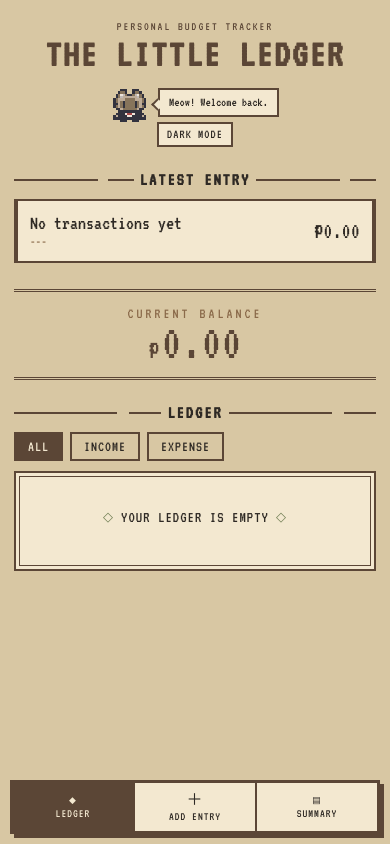
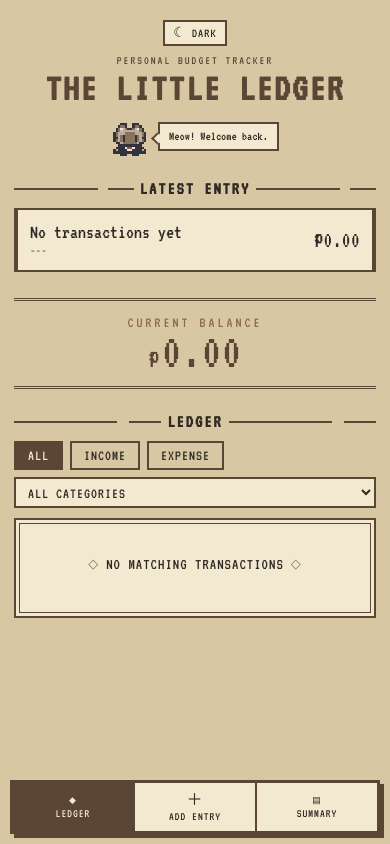
Before and after one commit to nae-rms/midterm-project-webdvt, a React (Vite) app: page / in a window 390 px wide. Built offline with nearby package versions, Linux system fonts and the light colour scheme.

Commit message:
add transaction filtering

```diff
--- a/src/pages/Dashboard.jsx
+++ b/src/pages/Dashboard.jsx
@@ -1,20 +1,25 @@
+import { useMemo, useState } from "react";
 import { Link } from "react-router-dom";
+import { useTheme } from "../context/ThemeContext";
 
 import CatOffice from "../components/CatOffice";
 import useTransactions from "../hooks/useTransactions";
-import { useTheme } from "../context/ThemeContext";
-
+import { categories } from "../data/categories";
 
 import "../styles/Dashboard.css";
 
 function Dashboard() {
   const { transactions } = useTransactions();
+  const { theme, toggleTheme } = useTheme();
+
+  const [typeFilter, setTypeFilter] = useState("all");
+  const [categoryFilter, setCategoryFilter] =
+    useState("all");
 
   const latestTransaction = transactions[0];
 
-  const { theme, toggleTheme } = useTheme();
-
-  const balance = transactions.reduce(
+  const balance = useMemo(() => {
+    return transactions.reduce(
       (total, transaction) => {
         if (transaction.type === "income") {
           return total + Number(transaction.amount);
@@ -24,11 +29,72 @@ function Dashboard() {
       },
       0
     );
+  }, [transactions]);
+
+  const availableCategories = useMemo(() => {
+    if (typeFilter === "income") {
+      return categories.income;
+    }
+
+    if (typeFilter === "expense") {
+      return categories.expense;
+    }
+
+    return [
+      ...new Set([
+        ...categories.income,
+        ...categories.expense,
+      ]),
+    ];
+  }, [typeFilter]);
+
+  const filteredTransactions = useMemo(() => {
+    return transactions.filter((transaction) => {
+      const matchesType =
+        typeFilter === "all" ||
+        transaction.type === typeFilter;
+
+      const matchesCategory =
+        categoryFilter === "all" ||
+        transaction.category === categoryFilter;
+
+      return matchesType && matchesCategory;
+    });
+  }, [
+    transactions,
+    typeFilter,
+    categoryFilter,
+  ]);
+
+  function handleTypeFilter(type) {
+    setTypeFilter(type);
+    setCategoryFilter("all");
+  }
+
+  function handleCategoryFilter(event) {
+    setCategoryFilter(event.target.value);
+  }
 
   return (
     <div className="dashboard">
+      <header className="dashboard-header">
+        <button
+          className="dashboard-theme-toggle"
+          onClick={toggleTheme}
+          aria-label={
+            theme === "light"
+              ? "Switch to dark mode"
+              : "Switch to light mode"
+          }
+        >
+          <span className="theme-icon">
+            {theme === "light" ? "☾" : "☀"}
+          </span>
 
-      <header className="dashboard-header">
+          <span>
+            {theme === "light" ? "DARK" : "LIGHT"}
+          </span>
+        </button>
 
         <p className="dashboard-subtitle">
           PERSONAL BUDGET TRACKER
@@ -37,19 +103,9 @@ function Dashboard() {
         <h1>THE LITTLE LEDGER</h1>
 
         <CatOffice />
-
-        <button
-          className="dashboard-theme-toggle"
-          onClick={toggleTheme}
-        >
-          {theme === "light" ? "DARK MODE": "LIGHT MODE"}
-        </button>
-
       </header>
 
-
       <section className="latest-section">
-
         <div className="section-heading">
           <span className="heading-decoration">
             ◆
@@ -62,15 +118,12 @@ function Dashboard() {
           </span>
         </div>
 
-
         {latestTransaction ? (
           <Link
             to={`/transaction/${latestTransaction.id}`}
             className="latest-entry"
           >
-
             <div className="entry-info">
-
               <p className="entry-title">
                 {latestTransaction.title}
               </p>
@@ -79,7 +132,6 @@ function Dashboard() {
                 {latestTransaction.category} ·{" "}
                 {latestTransaction.date}
               </p>
-
             </div>
 
             <p className="entry-amount">
@@ -93,13 +145,10 @@ function Dashboard() {
                 minimumFractionDigits: 2,
               })}
             </p>
-
           </Link>
         ) : (
           <div className="latest-entry">
-
             <div className="entry-info">
-
               <p className="entry-title">
                 No transactions yet
               </p>
@@ -107,27 +156,21 @@ function Dashboard() {
               <p className="entry-meta">
                 ---
               </p>
-
             </div>
 
             <p className="entry-amount">
               ₱0.00
             </p>
-
           </div>
         )}
-
       </section>
 
-
       <section className="balance-section">
-
         <p className="balance-label">
           CURRENT BALANCE
         </p>
 
         <div className="balance-display">
-
           <span>₱</span>
 
           <strong>
@@ -135,16 +178,11 @@ function Dashboard() {
               minimumFractionDigits: 2,
             })}
           </strong>
-
         </div>
-
       </section>
 
-
       <section className="ledger-section">
-
         <div className="section-heading">
-
           <span className="heading-decoration">
             ◆
           </span>
@@ -154,55 +192,91 @@ function Dashboard() {
           <span className="heading-decoration">
             ◆
           </span>
-
         </div>
 
-
         <div className="ledger-controls">
-
-          <button className="filter-active">
+          <div className="type-filters">
+            <button
+              className={
+                typeFilter === "all"
+                  ? "filter-active"
+                  : ""
+              }
+              onClick={() => handleTypeFilter("all")}
+            >
               ALL
             </button>
 
-          <button>
+            <button
+              className={
+                typeFilter === "income"
+                  ? "filter-active"
+                  : ""
+              }
+              onClick={() =>
+                handleTypeFilter("income")
+              }
+            >
               INCOME
             </button>
 
-          <button>
+            <button
+              className={
+                typeFilter === "expense"
+                  ? "filter-active"
+                  : ""
+              }
+              onClick={() =>
+                handleTypeFilter("expense")
+              }
+            >
               EXPENSE
             </button>
-
           </div>
 
+          <select
+            className="category-filter"
+            value={categoryFilter}
+            onChange={handleCategoryFilter}
+          >
+            <option value="all">
+              ALL CATEGORIES
+            </option>
+
+            {availableCategories.map((category) => (
+              <option
+                key={category}
+                value={category}
+              >
+                {category.toUpperCase()}
+              </option>
+            ))}
+          </select>
+        </div>
 
         <div className="ledger-list">
-
-          {transactions.length === 0 ? (
+          {filteredTransactions.length === 0 ? (
             <div className="ledger-empty">
-
               <span className="empty-icon">
                 ◇
               </span>
 
               <p>
-                YOUR LEDGER IS EMPTY
+                NO MATCHING TRANSACTIONS
               </p>
 
               <span className="empty-icon">
                 ◇
               </span>
-
             </div>
           ) : (
-            transactions.map((transaction) => (
+            filteredTransactions.map((transaction) => (
               <Link
                 key={transaction.id}
                 to={`/transaction/${transaction.id}`}
                 className="ledger-entry"
               >
-
                 <div>
-
                   <p className="ledger-entry-title">
                     {transaction.title}
                   </p>
@@ -211,7 +285,6 @@ function Dashboard() {
                     {transaction.category} ·{" "}
                     {transaction.date}
                   </p>
-
                 </div>
 
                 <p className="ledger-entry-amount">
@@ -225,15 +298,11 @@ function Dashboard() {
                     minimumFractionDigits: 2,
                   })}
                 </p>
-
               </Link>
             ))
           )}
-
         </div>
-
       </section>
-
     </div>
   );
 }
--- a/src/styles/Dashboard.css
+++ b/src/styles/Dashboard.css
@@ -42,9 +42,8 @@
   padding: 4px 8px;
 
   background: var(--card);
+  border: 2px solid var(--border);
   color: var(--text);
-
-  border: 2px solid var(--border);
 
   cursor: pointer;
 
@@ -76,9 +75,7 @@
 .section-heading::before,
 .section-heading::after {
   content: "";
-
   flex: 1;
-
   height: 2px;
 
   background-image:
@@ -92,10 +89,8 @@
 
 .section-heading h2 {
   margin: 0;
-
   font-size: 21px;
   letter-spacing: 2px;
-
   white-space: nowrap;
 }
 
@@ -117,7 +112,6 @@
   align-items: center;
 
   min-height: 64px;
-
   padding: 10px 16px;
 
   background: var(--card);
@@ -148,9 +142,7 @@
 
 .entry-meta {
   margin: 2px 0 0;
-
   color: var(--wood);
-
   font-size: 14px;
 }
 
@@ -190,7 +182,6 @@
   display: flex;
   justify-content: center;
   align-items: baseline;
-
   gap: 2px;
 
   color: var(--wood-dark);
@@ -216,7 +207,6 @@
 
 .ledger-list {
   min-height: 100px;
-
   padding: 16px;
 
   background: var(--card);
@@ -233,8 +223,15 @@
 
 .ledger-controls {
   display: flex;
+  align-items: center;
   gap: 7px;
+
   margin: 10px 0;
+}
+
+.type-filters {
+  display: flex;
+  gap: 7px;
 }
 
 .ledger-controls button {
@@ -255,6 +252,28 @@
 .ledger-controls .filter-active {
   background: var(--wood-dark);
   color: var(--card);
+}
+
+.category-filter {
+  min-width: 145px;
+
+  padding: 5px 8px;
+
+  background: var(--card);
+  color: var(--text);
+
+  border: 2px solid var(--border);
+
+  outline: none;
+
+  cursor: pointer;
+
+  font-size: 15px;
+  letter-spacing: 1px;
+}
+
+.category-filter:focus {
+  border-width: 3px;
 }
 
 /* =========================
@@ -341,7 +360,7 @@
 
 @media (max-width: 600px) {
   .dashboard {
-    padding: 20px 14px 60px;
+    padding: 20px 14px 70px;
   }
 
   .dashboard-header {
@@ -401,6 +420,14 @@
     flex-wrap: wrap;
   }
 
+  .type-filters {
+    flex-wrap: wrap;
+  }
+
+  .category-filter {
+    width: 100%;
+  }
+
   .ledger-empty {
     min-height: 55px;
     gap: 7px;
```
Lines whose indentation alone changed are shown as unchanged.
